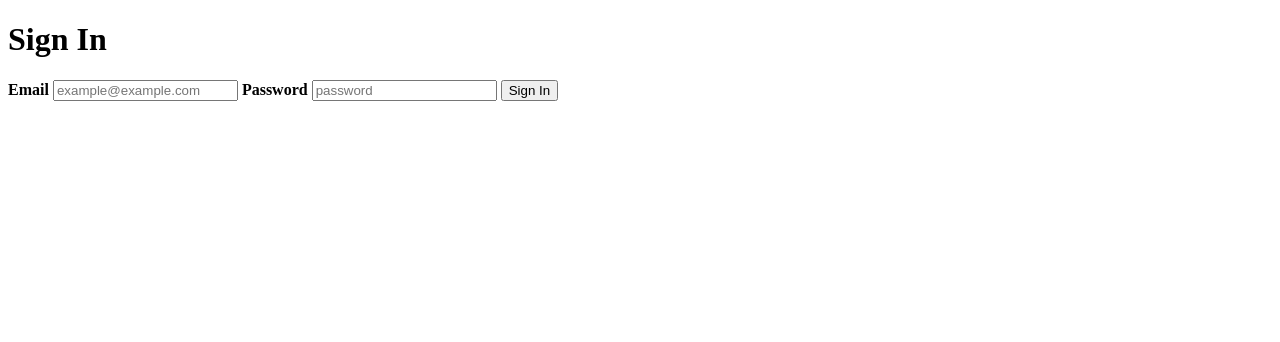
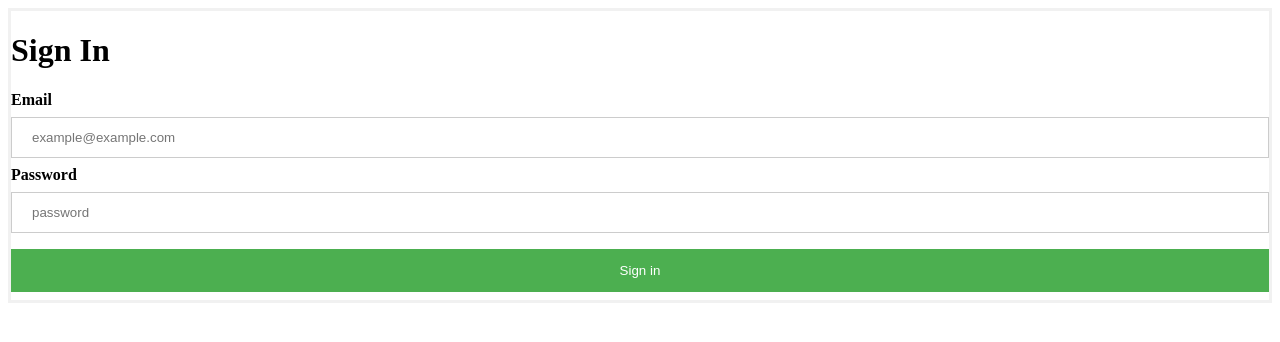
Before and after one commit to Aestrus/cop4331_group14, a PHP site: page /signin.php in a window 1280 px wide. Shown: the top 342 px of the page. Run offline with PHP 8.4, Linux system fonts and the light colour scheme.

Commit message:
beginning styling

```diff
--- /dev/null
+++ b/main.css
@@ -0,0 +1,26 @@
+form {
+  border: 3px solid #f1f1f1;
+}
+
+input[type=text], input[type=password] {
+  width: 100%;
+  padding: 12px 20px;
+  margin: 8px 0;
+  display: inline-block;
+  border: 1px solid #ccc;
+  box-sizing: border-box;
+}
+
+button {
+  background-color: #4caf50;
+  color: white;
+  padding: 14px 20px;
+  margin: 8px 0;
+  border: none;
+  cursor: pointer;
+  width: 100%;
+}
+
+button:hover {
+  opacity: 0.8;
+}
--- a/signin.php
+++ b/signin.php
@@ -7,7 +7,7 @@
 <html lang="en" dir="ltr">
   <head>
     <meta charset="utf-8">
-    <!--Tempoaray CSS -->
+    <link rel="stylesheet" type="text/css" href="main.css"></link>
     <title>Contact Manager</title>
   </head>
   <body>
@@ -17,7 +17,7 @@
       <input type="text" name="email" placeholder="example@example.com" required>
       <label for="password">Password</label>
       <input type="password" name="password" placeholder="password" required>
-      <input type="submit" name="signIn" value="Sign In">
+      <button type="submit">Sign in</button>
     </form>
   </body>
 </html>
```
